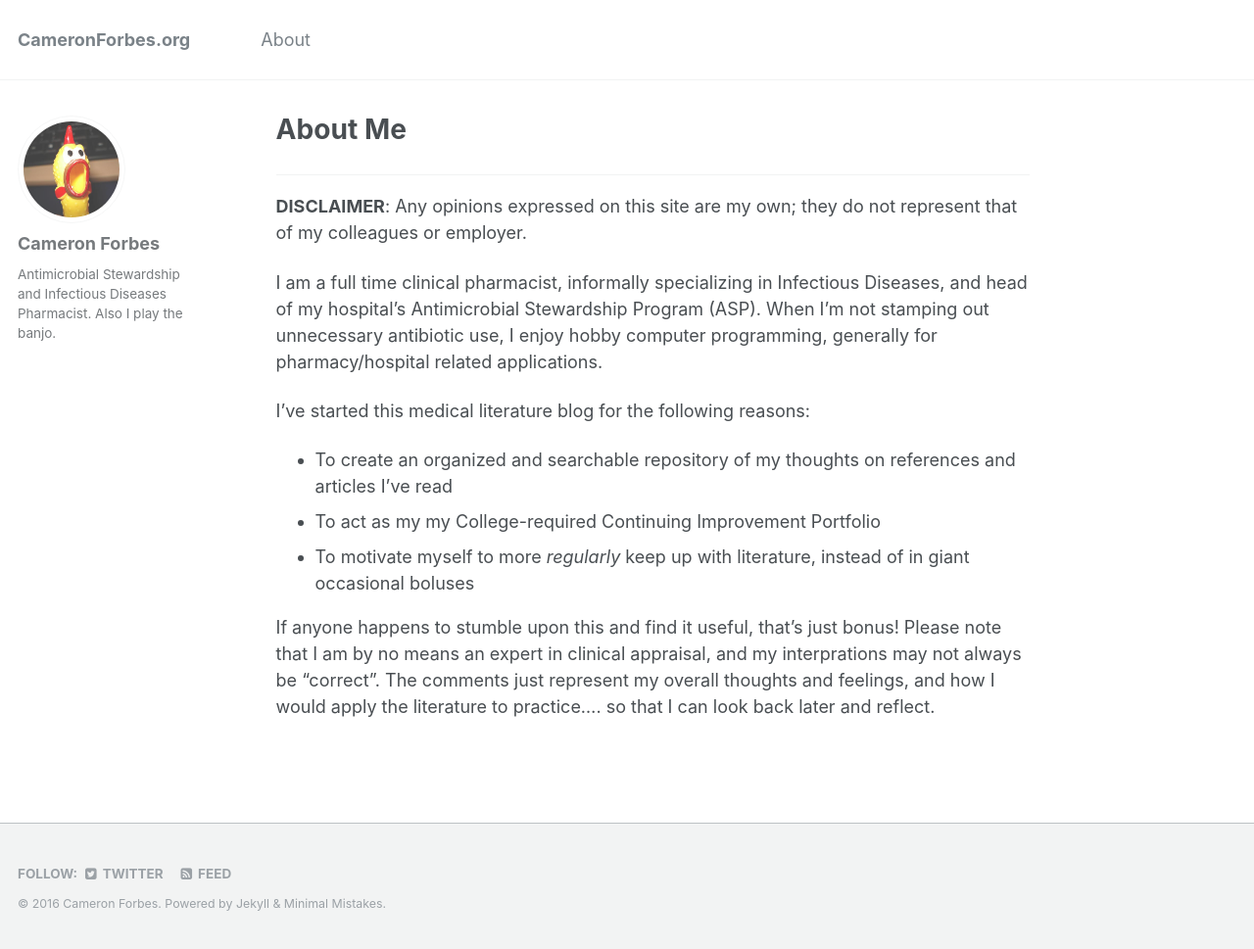
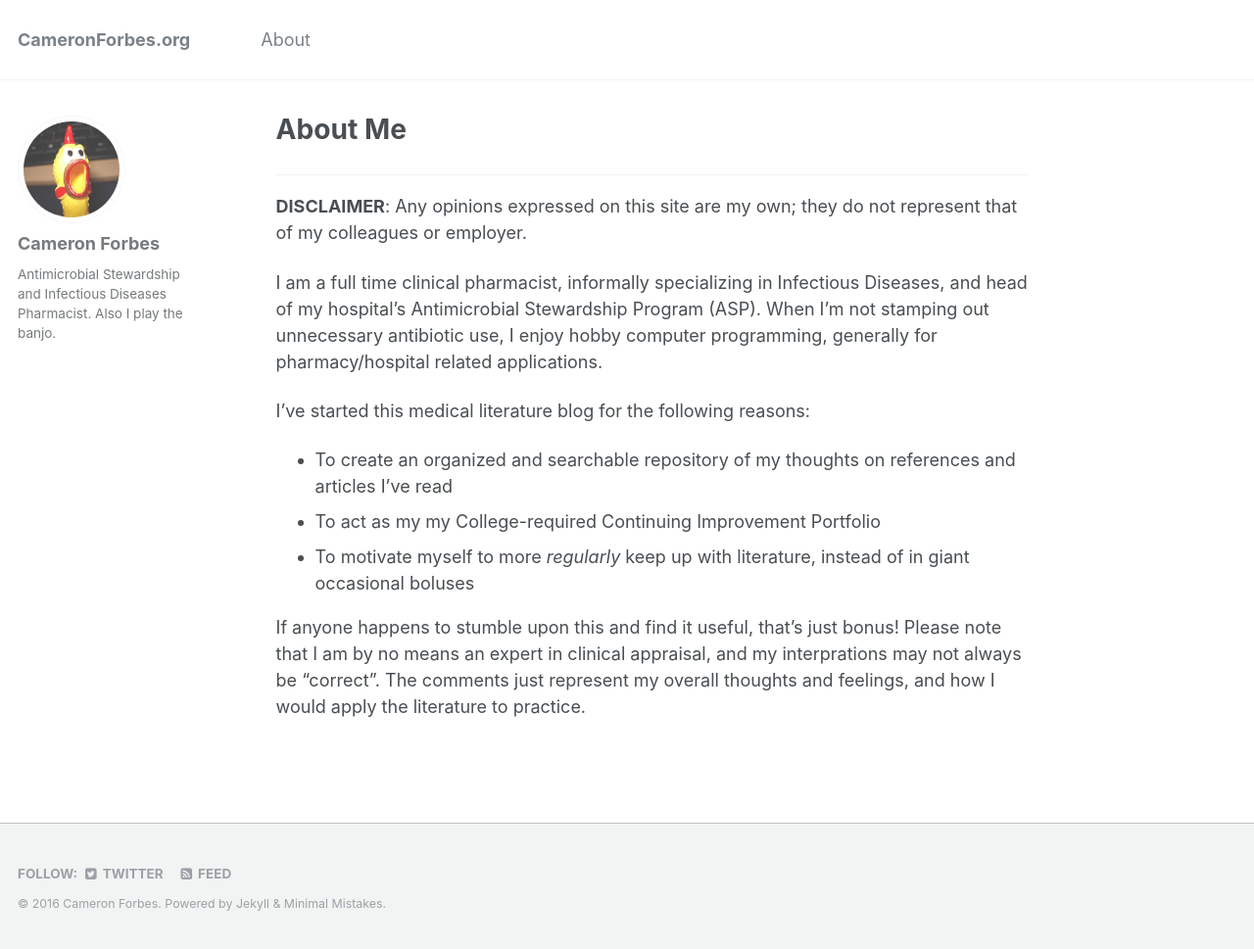
Before and after one commit to BanjoCam/banjocam.github.io, a Jekyll site: the page built from _pages/about.md, in a window 1280 px wide. Shown: the whole page at 98% size. Built offline with Jekyll 4.4.1, drawn with Linux system fonts in a browser that asks for light colours.

Commit message:
Update about.md

```diff
--- a/_pages/about.md
+++ b/_pages/about.md
@@ -26,4 +26,4 @@ giant occasional boluses
 If anyone happens to stumble upon this and find it useful, that's just bonus! Please note that I am by no means an expert in clinical appraisal, and
 my interprations may not always be "correct". The comments just represent my
 overall thoughts and feelings, and how I would apply the literature to
-practice.... so that I can look back later and reflect.
+practice.
```
